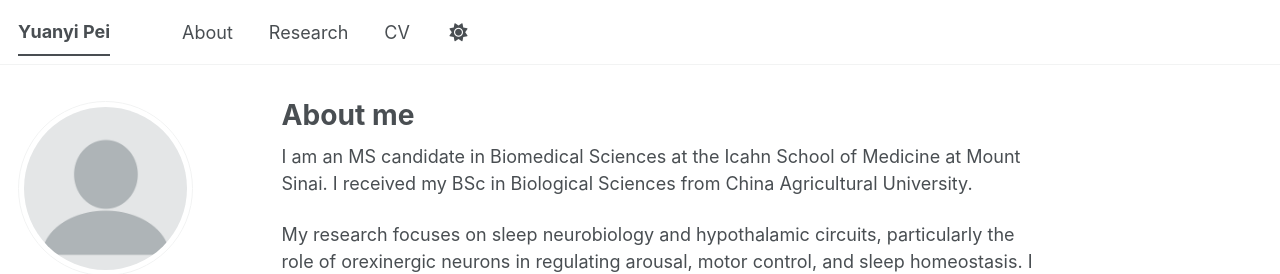
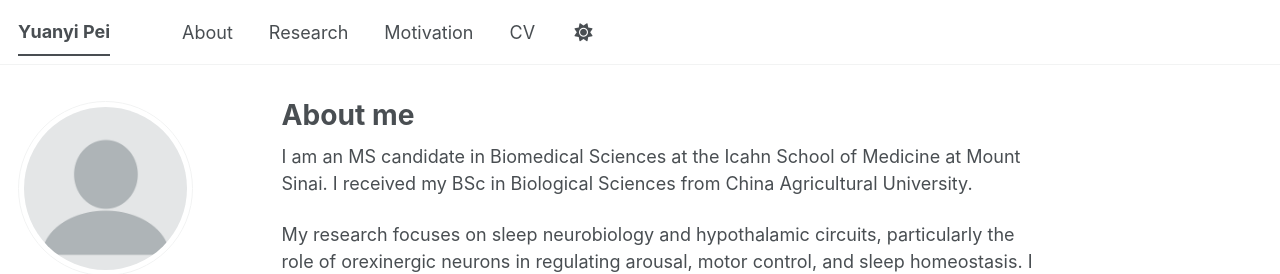
Before and after one commit to Yuanyi-Pei/YuanyiPei.github.io, a Jekyll site: the page built from _pages/about.md, in a window 1280 px wide. Shown: the top 274 px of the page. Built offline with Jekyll 4.4.1, drawn with Linux system fonts in a browser that asks for light colours; some web fonts are replaced; a script bundle is joined from its source files by our own code; library files that are not in the unit come from our copies.

Commit message:
Update navigation.yml

```diff
--- a/_data/navigation.yml
+++ b/_data/navigation.yml
@@ -12,5 +12,7 @@ main:
     url: /about/
   - title: "Research"
     url: /research/
+  - title: "Motivation"
+    url: /motivation/
   - title: "CV"
     url: /cv/
```
